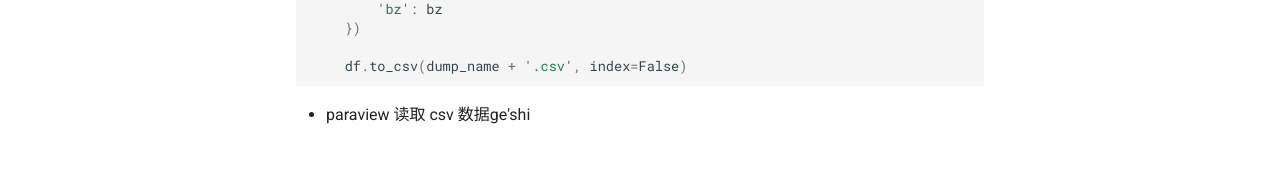
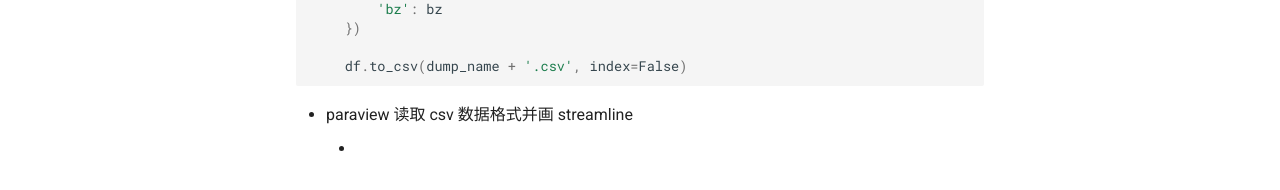
Before and after one commit to ymma98/technotes, an MkDocs documentation site: the page built from docs/python/paraview读入csv画streamline.md, in a window 1280 px wide and 900 px high, scrolled down 760 px. Shown: the part 707-897 px from the top of the window. Built offline with MkDocs 1.6.1 and Material for MkDocs 9.7.7, drawn with Linux system fonts in a browser that asks for light colours; before the commit the page ends 1619 px from its top, so only the background shows below that.

Commit message:
docs/python/paraview读入csv画streamline.md updated from https://stackedit.cn/

````diff
--- a/docs/python/paraview读入csv画streamline.md
+++ b/docs/python/paraview读入csv画streamline.md
@@ -68,10 +68,11 @@ def save_1d_flatten_data(dump_name):
     df.to_csv(dump_name + '.csv', index=False)
 ```
 
-* paraview 读取 csv 数据ge'shi
+* paraview 读取 csv 数据格式并画 streamline
+	*
 
 
 <!--stackedit_data:
-eyJoaXN0b3J5IjpbMTQ4Mzk0OTE2MiwtMTczMjE1OTAyLC0xND
+eyJoaXN0b3J5IjpbMTU2MjU2ODE4NywtMTczMjE1OTAyLC0xND
 I1NzA2MDExLC02MzkwMDUzODldfQ==
 -->
````
